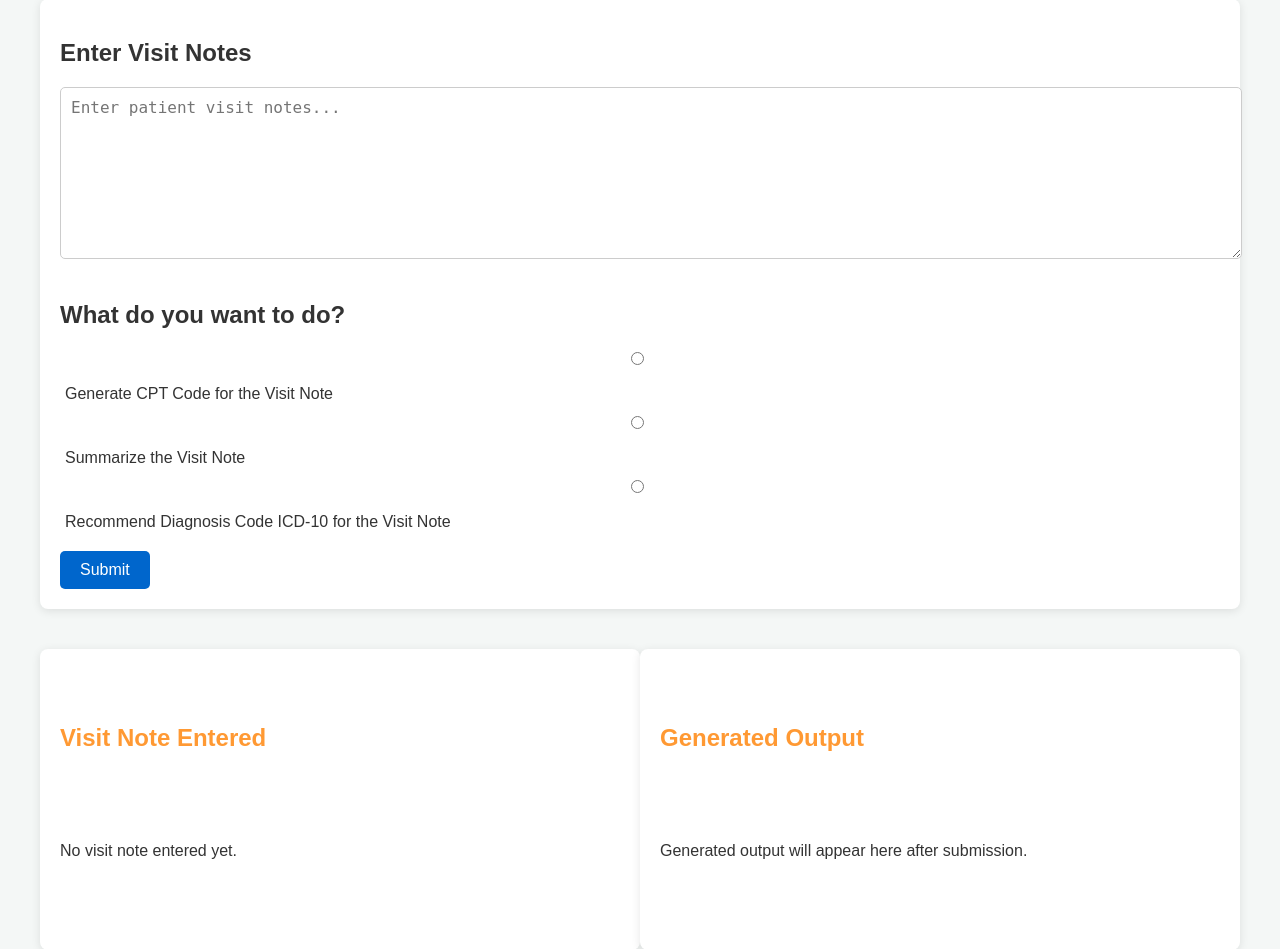
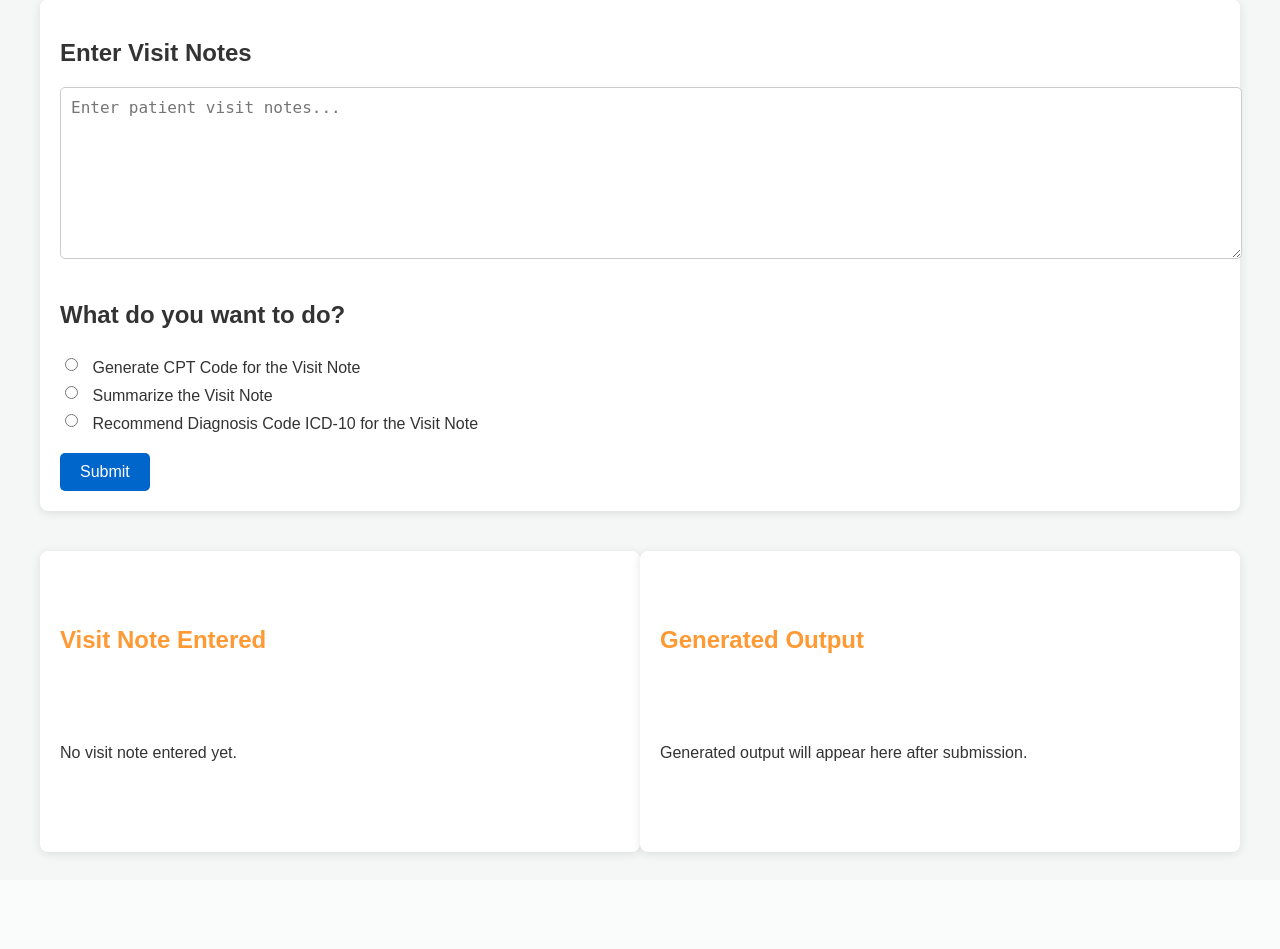
Before and after one commit to codekunoichi/clinical_insights_ai, a FastAPI app: page /form in a window 1280 px wide. Shown: the part 101-1050 px from the top of the page. After the commit the page ends 958 px from the top, so only its background shows below. Run offline with FastAPI, Linux system fonts and the light colour scheme; parts of the project's set-up code (start-up, migrations or seed data) failed here and were passed over.

Commit message:
Make the radio button layout stack next to each other and make it look prettier

```diff
--- a/app/templates/form.html
+++ b/app/templates/form.html
@@ -20,13 +20,13 @@
                 <label for="prompter_type"><h2>What do you want to do?</h2></label>
                 <div class="radio-group">
                     <input type="radio" id="biller" name="prompter_type" value="biller" {% if prompter_type == "biller" %}checked{% endif %}>
-                    <label for="biller">Generate CPT Code for the Visit Note</label>
+                    <label for="biller">Generate CPT Code for the Visit Note</label><br>
 
                     <input type="radio" id="summarizer" name="prompter_type" value="summarizer" {% if prompter_type == "summarizer" %}checked{% endif %}>
-                    <label for="summarizer">Summarize the Visit Note</label>
+                    <label for="summarizer">Summarize the Visit Note</label><br>
 
                     <input type="radio" id="diagnosis" name="prompter_type" value="diagnosis" {% if prompter_type == "diagnosis" %}checked{% endif %}>
-                    <label for="diagnosis">Recommend Diagnosis Code ICD-10 for the Visit Note</label>
+                    <label for="diagnosis">Recommend Diagnosis Code ICD-10 for the Visit Note</label><br>
                 </div>
 
                 <button type="submit">Submit</button>
--- a/app/templates/static/styles.css
+++ b/app/templates/static/styles.css
@@ -119,17 +119,18 @@ pre {
 }
 
 .radio-group {
-    display: flex;
-    flex-direction: column;
-    gap: 10px;
+    display: block;
+}
+
+.radio-group input[type="radio"] {
+    display: inline-block;
+    vertical-align: middle;
+    margin-right: 10px;
 }
 
 .radio-group label {
     display: inline-block;
-    margin-left: 5px;
+    vertical-align: middle;
+    margin-right: 10px;
     font-size: 16px;
 }
-
-.radio-group input[type="radio"] {
-    margin-right: 10px;
-}
```
